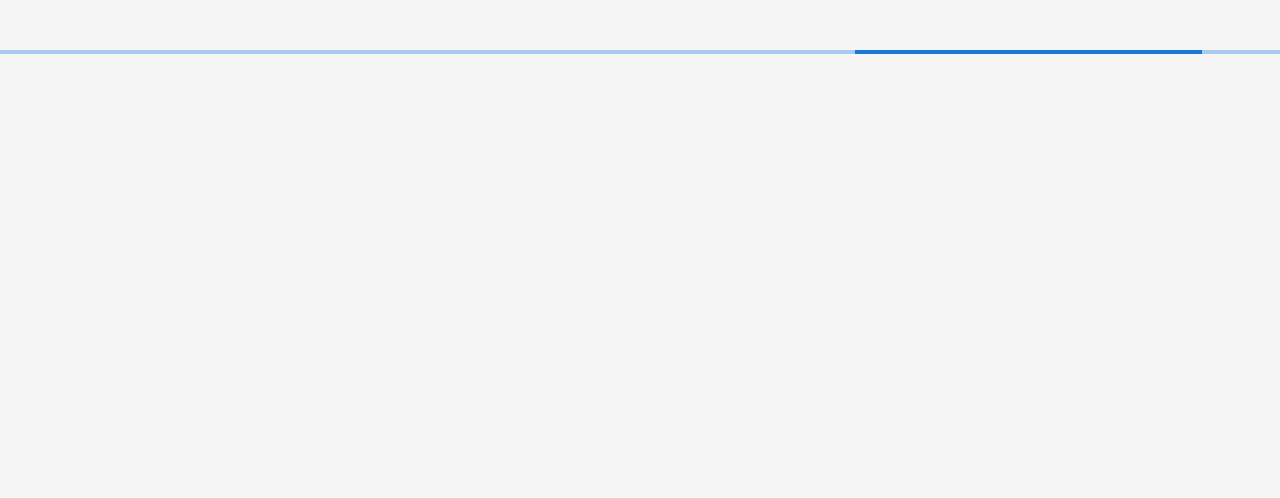
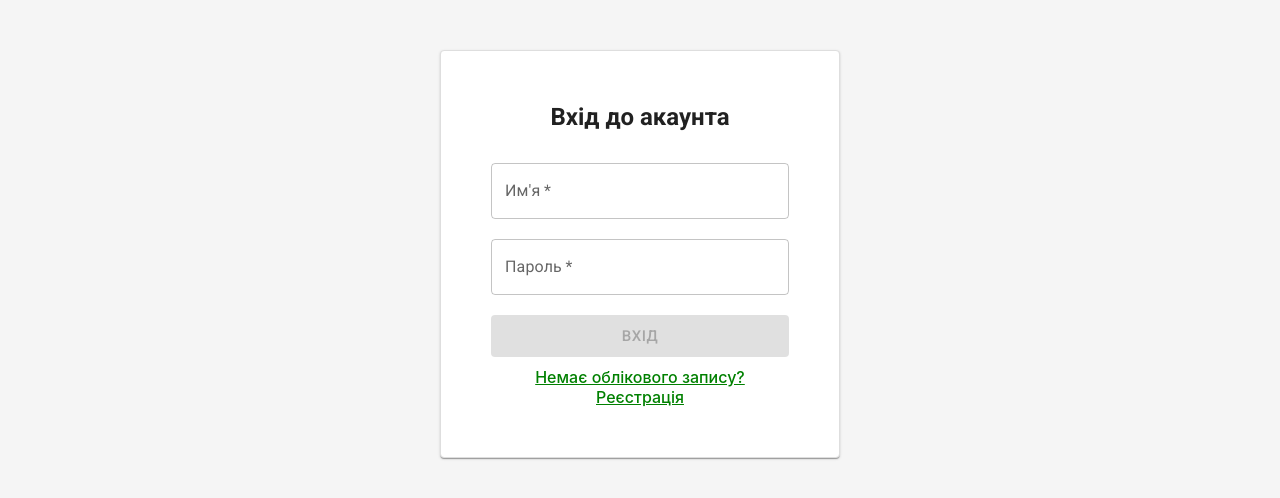
Before and after one commit to SerjKir/my-wallet, a React (Create React App) app in the folder frontend/: page / in a window 1280 px wide. Shown: the top 498 px of the page. Built offline with nearby package versions, Linux system fonts and the light colour scheme.

Commit message:
login fix

```diff
--- a/frontend/src/App.js
+++ b/frontend/src/App.js
@@ -50,13 +50,13 @@ const App = () => {
     await getUserData();
     await getWalletData();
     setDataReady(true);
-  }, [getUserData, getWalletData])
+  }, [getUserData, getWalletData]);
 
   useEffect(() => {
     ready && isAuthenticated && getAllData();
   }, [ready, isAuthenticated, getAllData]);
 
-  if (!ready || !dataReady) return <ProgressMain/>;
+  if (!ready || (!dataReady && isAuthenticated)) return <ProgressMain/>;
 
   return (
     <BrowserRouter>
```
Also changed, not shown: 11 other files (tests, documents, lock files or other folders).
